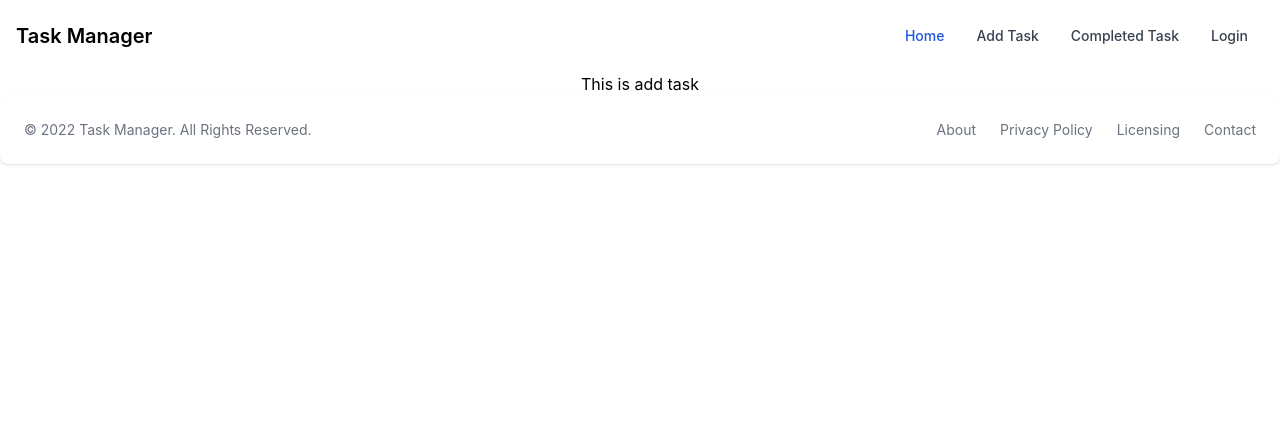
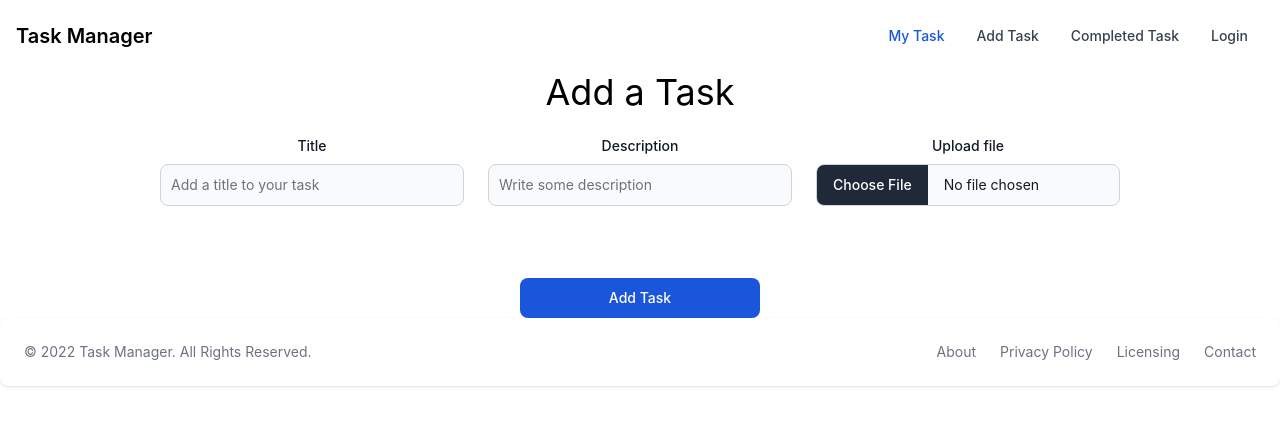
Before and after one commit to thinkingmore/task-manager, a React (Create React App) app: page /addtask in a window 1280 px wide. Shown: the top 426 px of the page. Built offline with nearby package versions, Linux system fonts and the light colour scheme.

Commit message:
added the add task form

```diff
--- a/src/components/Layout/Shared/Header/Header.js
+++ b/src/components/Layout/Shared/Header/Header.js
@@ -18,7 +18,7 @@ const Header = () => {
                     <div className="hidden w-full md:block md:w-auto" id="navbar-default">
                     <ul className="flex flex-col p-4 mt-4 border border-gray-100 rounded-lg bg-gray-50 md:flex-row md:space-x-8 md:mt-0 md:text-sm md:font-medium md:border-0 md:bg-white dark:bg-gray-800 md:dark:bg-gray-900 dark:border-gray-700">
                         <li>
-                        <Link to="/" className="block py-2 pl-3 pr-4 text-white bg-blue-700 rounded md:bg-transparent md:text-blue-700 md:p-0 dark:text-white" aria-current="page">Home</Link>
+                        <Link to="/" className="block py-2 pl-3 pr-4 text-white bg-blue-700 rounded md:bg-transparent md:text-blue-700 md:p-0 dark:text-white" aria-current="page">My Task</Link>
                         </li>
                         <li>
                         <Link to="/addtask" className="block py-2 pl-3 pr-4 text-gray-700 rounded hover:bg-gray-100 md:hover:bg-transparent md:border-0 md:hover:text-blue-700 md:p-0 dark:text-gray-400 md:dark:hover:text-white dark:hover:bg-gray-700 dark:hover:text-white md:dark:hover:bg-transparent">Add Task</Link>
--- a/src/components/Pages/AddTask/AddTask.js
+++ b/src/components/Pages/AddTask/AddTask.js
@@ -1,9 +1,42 @@
 import React from 'react';
 
 const AddTask = () => {
+
+    const addTaskHandler = (e) =>{
+
+        e.preventDefault();
+        const form = e.target;
+        const title = form.title.value;
+        const desc = form.desc.value;
+
+        const newTask = {
+            title: title,
+            description: desc
+        }
+    }
     return (
         <div>
-            <h2>This is add task</h2>
+            <h2 className='mb-6 text-4xl'>Add a Task</h2>
+            <form onSubmit={addTaskHandler} className='w-3/4 mx-auto'>
+            <div className="grid md:grid-cols-3 md:gap-6">
+                <div>
+                    <label htmlFor="Title" className="block mb-2 text-sm font-medium text-gray-900 dark:text-white">Title</label>
+                    <input type="text" name="title" id="first_name" className="bg-gray-50 border border-gray-300 text-gray-900 text-sm rounded-lg focus:ring-blue-500 focus:border-blue-500 block w-full p-2.5 dark:bg-gray-700 dark:border-gray-600 dark:placeholder-gray-400 dark:text-white dark:focus:ring-blue-500 dark:focus:border-blue-500" placeholder="Add a title to your task" required/>
+                </div>
+                <div>
+                    <label htmlFor="Description" className="block mb-2 text-sm font-medium text-gray-900 dark:text-white">Description</label>
+                    <input type="text" name="desc" id="first_name" className="bg-gray-50 border border-gray-300 text-gray-900 text-sm rounded-lg focus:ring-blue-500 focus:border-blue-500 block w-full p-2.5 dark:bg-gray-700 dark:border-gray-600 dark:placeholder-gray-400 dark:text-white dark:focus:ring-blue-500 dark:focus:border-blue-500" placeholder="Write some description" required/>
+                </div>
+                <div className="relative z-0 mb-6 w-full group">
+                    <label class="block mb-2 text-sm font-medium text-gray-900 dark:text-white" for="file_input">Upload file</label>
+                    <input class="block w-full text-sm text-gray-900 border border-gray-300 rounded-lg cursor-pointer bg-gray-50 dark:text-gray-400 focus:outline-none dark:bg-gray-700 dark:border-gray-600 dark:placeholder-gray-400" aria-describedby="file_input_help" id="file_input" type="file"/>
+                </div>
+                <div className="relative z-0 mb-6 w-full group">
+
+                </div>
+            </div>
+                <button type="submit" className="text-white bg-blue-700 hover:bg-blue-800 focus:ring-4 focus:outline-none focus:ring-blue-300 font-medium rounded-lg text-sm w-full md:w-1/4 sm:w-auto px-5 py-2.5 text-center dark:bg-blue-600 dark:hover:bg-blue-700 dark:focus:ring-blue-800">Add Task</button>
+            </form>
         </div>
     );
 };
--- a/src/components/Pages/Home/Home.js
+++ b/src/components/Pages/Home/Home.js
@@ -3,7 +3,7 @@ import React from 'react';
 const Home = () => {
     return (
         <div>
-            <h2>This is home</h2>
+            <h2>This is mytask</h2>
         </div>
     );
 };
```
